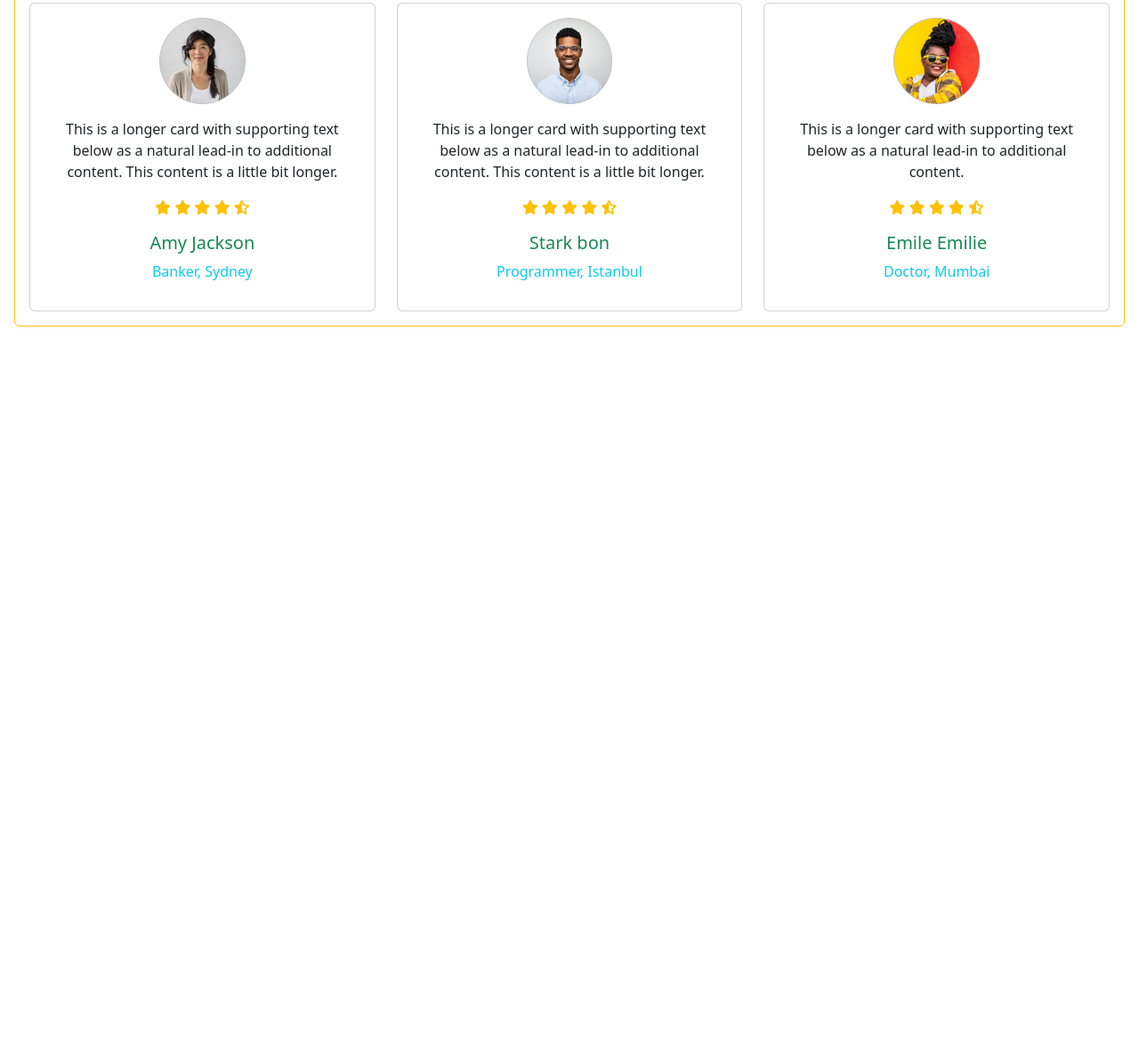
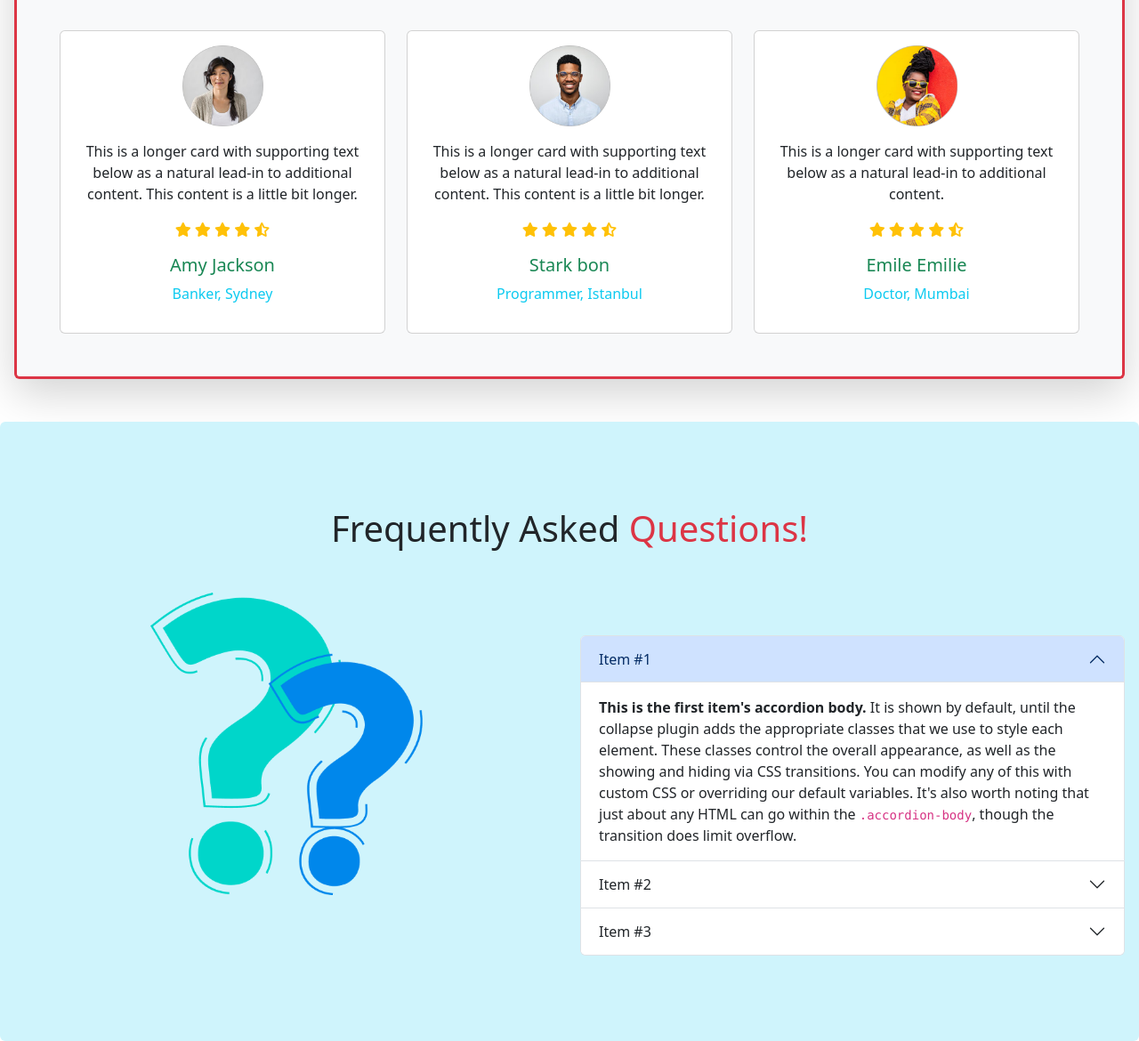
Before and after one commit to muhammada12/bikerzone-web, a plain HTML site: page index.html in a window 1280 px wide. Shown: the part 2190-3360 px from the top of the page at 89% size. Before the commit the page ends 2573 px from the top, so only its background shows below. Drawn offline with nearby package versions, Linux system fonts and the light colour scheme.

Commit message:
faq added

```diff
--- a/index.html
+++ b/index.html
@@ -160,7 +160,7 @@
         </div>
       </section>
       <!-- Happy Clients -->
-      <section class="mt-5 border border-warning p-3 m-3 rounded">
+      <section class="mt-5 border border-3 border border-top-0 border-danger p-3 m-3  rounded shadow-lg p-5 mb-5 bg-body-tertiary rounded">
         <h1 class="text-center py-5">Happy <span class="text-danger">Clients!</span></h1>
         <div class="row row-cols-1 row-cols-md-3 g-4">
           <div class="col">
@@ -216,6 +216,56 @@
           </div>
         </div>
       </section>
+      <!-- FAQ Section -->
+      <section class="mt-5 py-5 px-3 bg-info-subtle bg-opacity-10 rounded">
+        <h1 class="mt-5 text-center">Frequently Asked
+          <span class="text-danger">
+            Questions!
+          </span>
+        </h1>
+        <div class="row row-cols-1 row-cols-md-2 my-5">
+          <div class="col text-center">
+            <img class="w-50" src="elements/faq.png" alt="">
+          </div>
+          <div class="col mt-5">
+            <div class="accordion" id="accordionExample">
+              <div class="accordion-item">
+                <h2 class="accordion-header" id="headingOne">
+                  <button class="accordion-button" type="button" data-bs-toggle="collapse" data-bs-target="#collapseOne" aria-expanded="true" aria-controls="collapseOne"> Item #1
+                  </button>
+                </h2>
+                <div id="collapseOne" class="accordion-collapse collapse show" aria-labelledby="headingOne" data-bs-parent="#accordionExample">
+                  <div class="accordion-body">
+                    <strong>This is the first item's accordion body.</strong> It is shown by default, until the collapse plugin adds the appropriate classes that we use to style each element. These classes control the overall appearance, as well as the showing and hiding via CSS transitions. You can modify any of this with custom CSS or overriding our default variables. It's also worth noting that just about any HTML can go within the <code>.accordion-body</code>, though the transition does limit overflow.
+                  </div>
+                </div>
+              </div>
+              <div class="accordion-item">
+                <h2 class="accordion-header" id="headingTwo">
+                  <button class="accordion-button collapsed" type="button" data-bs-toggle="collapse" data-bs-target="#collapseTwo" aria-expanded="false" aria-controls="collapseTwo"> Item #2
+                  </button>
+                </h2>
+                <div id="collapseTwo" class="accordion-collapse collapse" aria-labelledby="headingTwo" data-bs-parent="#accordionExample">
+                  <div class="accordion-body">
+                    <strong>This is the second item's accordion body.</strong> It is hidden by default, until the collapse plugin adds the appropriate classes that we use to style each element. These classes control the overall appearance, as well as the showing and hiding via CSS transitions. You can modify any of this with custom CSS or overriding our default variables. It's also worth noting that just about any HTML can go within the <code>.accordion-body</code>, though the transition does limit overflow.
+                  </div>
+                </div>
+              </div>
+              <div class="accordion-item">
+                <h2 class="accordion-header" id="headingThree">
+                  <button class="accordion-button collapsed" type="button" data-bs-toggle="collapse" data-bs-target="#collapseThree" aria-expanded="false" aria-controls="collapseThree"> Item #3
+                  </button>
+                </h2>
+                <div id="collapseThree" class="accordion-collapse collapse" aria-labelledby="headingThree" data-bs-parent="#accordionExample">
+                  <div class="accordion-body">
+                    <strong>This is the third item's accordion body.</strong> It is hidden by default, until the collapse plugin adds the appropriate classes that we use to style each element. These classes control the overall appearance, as well as the showing and hiding via CSS transitions. You can modify any of this with custom CSS or overriding our default variables. It's also worth noting that just about any HTML can go within the <code>.accordion-body</code>, though the transition does limit overflow.
+                  </div>
+                </div>
+              </div>
+            </div>
+        </div>
+        </div>
+      </section>
     </main>
     <!-- footer -->
     <footer>
```
